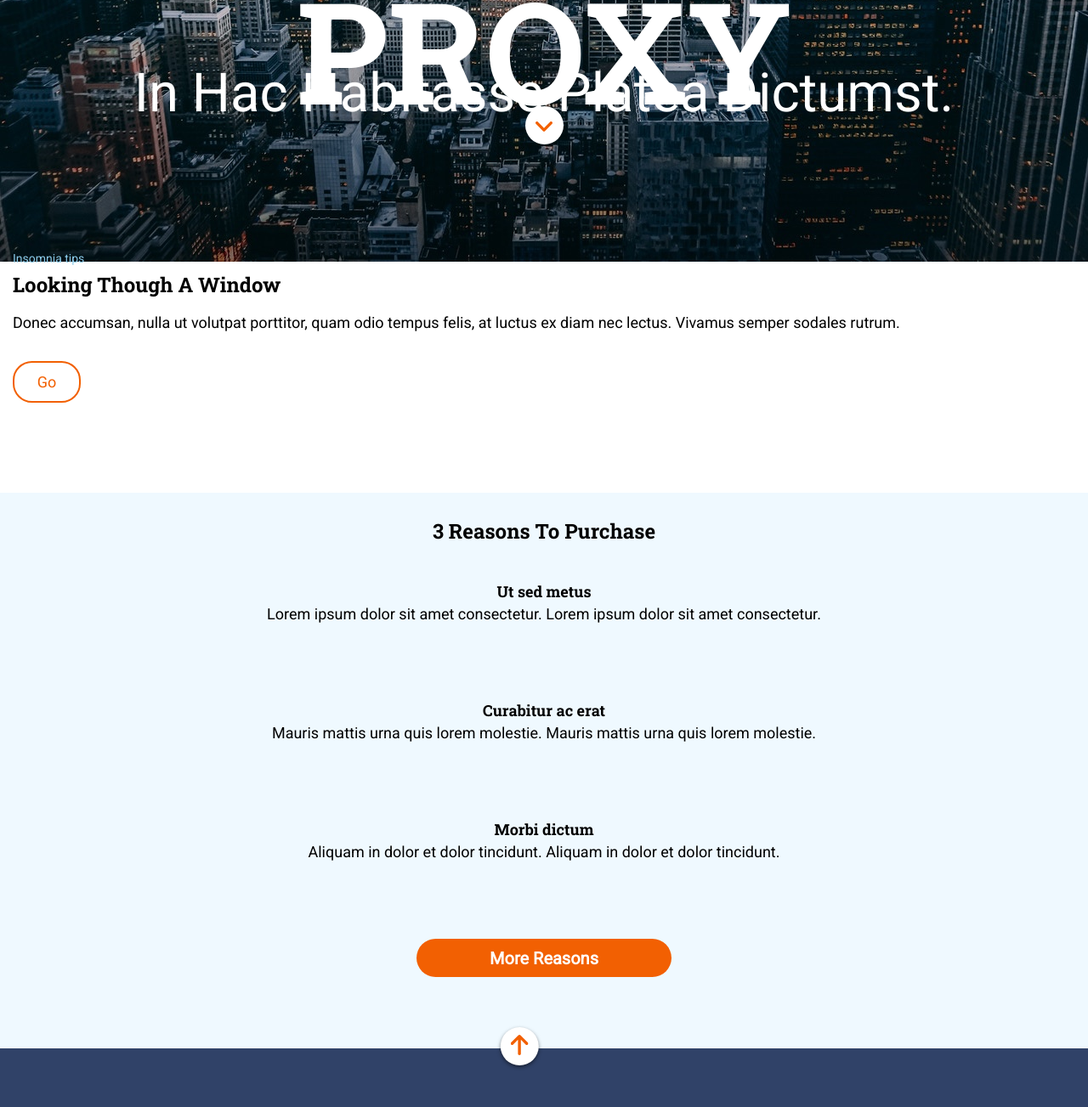
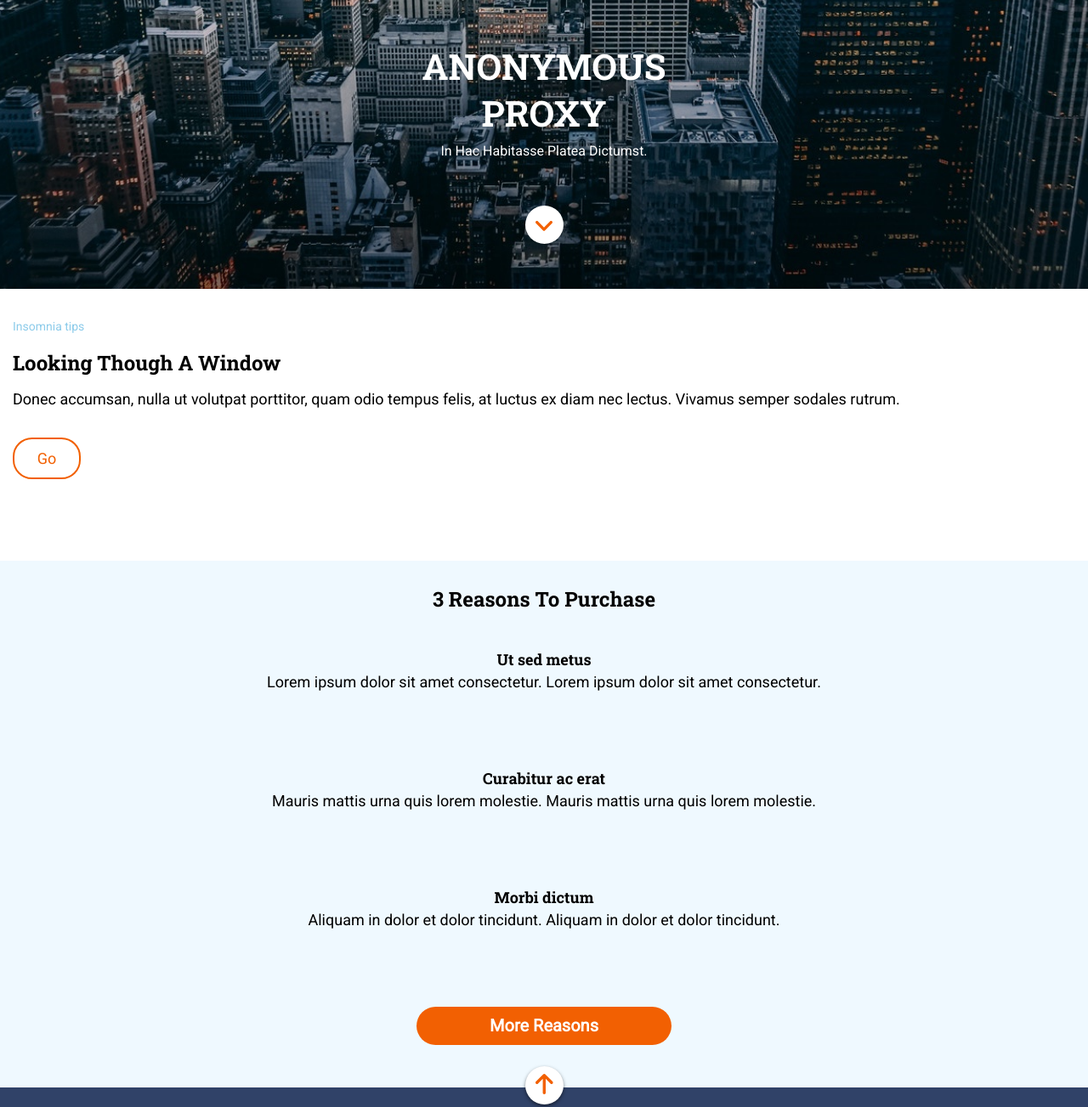
Before and after one commit to Adalab/modulo-1-evaluacion-final-mariamolinagarcia, a website: page public/index.html in a window 1280 px wide. Shown: the part 460-1763 px from the top of the page at 85% size. Drawn offline with Linux system fonts and the light colour scheme.

Commit message:
lastest settings from mobile version

```diff
--- a/public/index.html
+++ b/public/index.html
@@ -85,7 +85,7 @@
 
       <div class="footer__copy">
         <p>&copy;2021</p>
-        <p>we &#129505 compponents</p>
+        <p>we &#129505 components</p>
       </div>
 
       <nav class="footer__nav">
--- a/src/scss/layout/_first-section.scss
+++ b/src/scss/layout/_first-section.scss
@@ -1,7 +1,7 @@
 .main__section--first {
-  margin-top: -50px;
-  margin-left: 15px;
-  margin-right: 15px;
+  padding-top: 30px;
+  padding-left: 15px;
+  padding-right: 15px;
   height: 290px;
 
   &__small {
@@ -11,7 +11,7 @@
   }
 
   h2 {
-    margin-bottom: 15px;
+    line-height: 2.3;
   }
 
   &__button {
--- a/src/scss/layout/_footer.scss
+++ b/src/scss/layout/_footer.scss
@@ -8,19 +8,22 @@
 
   display: flex;
   flex-direction: column;
-
+  align-items: center;
+  p {
+    line-height: 2.14;
+  }
   &__copy {
     text-transform: initial;
     order: 3;
-    margin-top: 30px;
-    margin-bottom: 45px;
+    padding-top: 30px;
+    padding-bottom: 45px;
   }
   &__nav {
     order: 1;
   }
   &__social {
     order: 2;
-    margin-top: 30px;
+    padding-top: 30px;
   }
 
   &__arrow {
@@ -32,8 +35,8 @@
     display: flex;
     justify-content: center;
     align-items: center;
-    align-content: center;
-    transform: translate(46vw, -55px);
+
+    transform: translate(0, -55px);
     &--image {
       transform: translate(0, 4px);
       padding: 10px;
--- a/src/scss/layout/_hero.scss
+++ b/src/scss/layout/_hero.scss
@@ -1,10 +1,10 @@
 .hero {
-  background: url("/assets/images/cover.jpg");
+  background: url("../images/cover.jpg");
+  background-size: cover;
   background-repeat: no-repeat;
   background-position: center top;
-  width: 100vw;
+  width: 100%;
   height: 100vh;
-  // max-height: 780px;
 
   text-align: center;
 
@@ -12,25 +12,22 @@
     display: flex;
     flex-direction: column;
     justify-content: flex-end;
-    height: 50vh;
+    height: 100%;
 
     &--title {
       color: white;
       font-family: $font-titles;
-      font-size: 13vw;
+      font-size: 42px;
       font-weight: bold;
-      line-height: 15vw;
+      word-spacing: 1500px;
+      line-height: 1.31;
       text-transform: uppercase;
-      display: inline-block;
-
-      max-height: 100px;
     }
     &--subtitle {
       font-family: $font-main;
       color: white;
-      font-size: 4.96vw;
-      line-height: 7.5;
-      max-height: 24px;
+      font-size: 16px;
+      line-height: 2.3;
     }
 
     &--button {
@@ -43,8 +40,9 @@
       justify-content: center;
       align-items: center;
       align-self: center;
-      position: relative;
-      top: 230px;
+      margin-bottom: 53px;
+      margin-top: 45px;
+
       &__arrow {
         padding: 15px;
         transform: translate(0, 3px);
--- a/src/scss/layout/_second-section.scss
+++ b/src/scss/layout/_second-section.scss
@@ -1,10 +1,8 @@
 .main__section--second {
   background-color: #eff9ff;
-  width: auto;
-  padding-left: 15px;
-  padding-right: 15px;
+
   padding-top: 30px;
-  height: 624px;
+  line-height: 1.67;
   text-align: center;
   display: grid;
   grid-template-rows: 30px 95px 95px 95px 95px;
@@ -31,8 +29,6 @@
     margin-right: auto;
     display: flex;
     align-items: center;
-    justify-content: center;
-    transform: scale(1);
     transition: transform ease 1s;
     &:hover {
       transform: scale(1.2);
```
Also changed, not shown: src/html/partials/footer.html (+1 -1 lines), public/assets/css/main.css, 3 other files.
